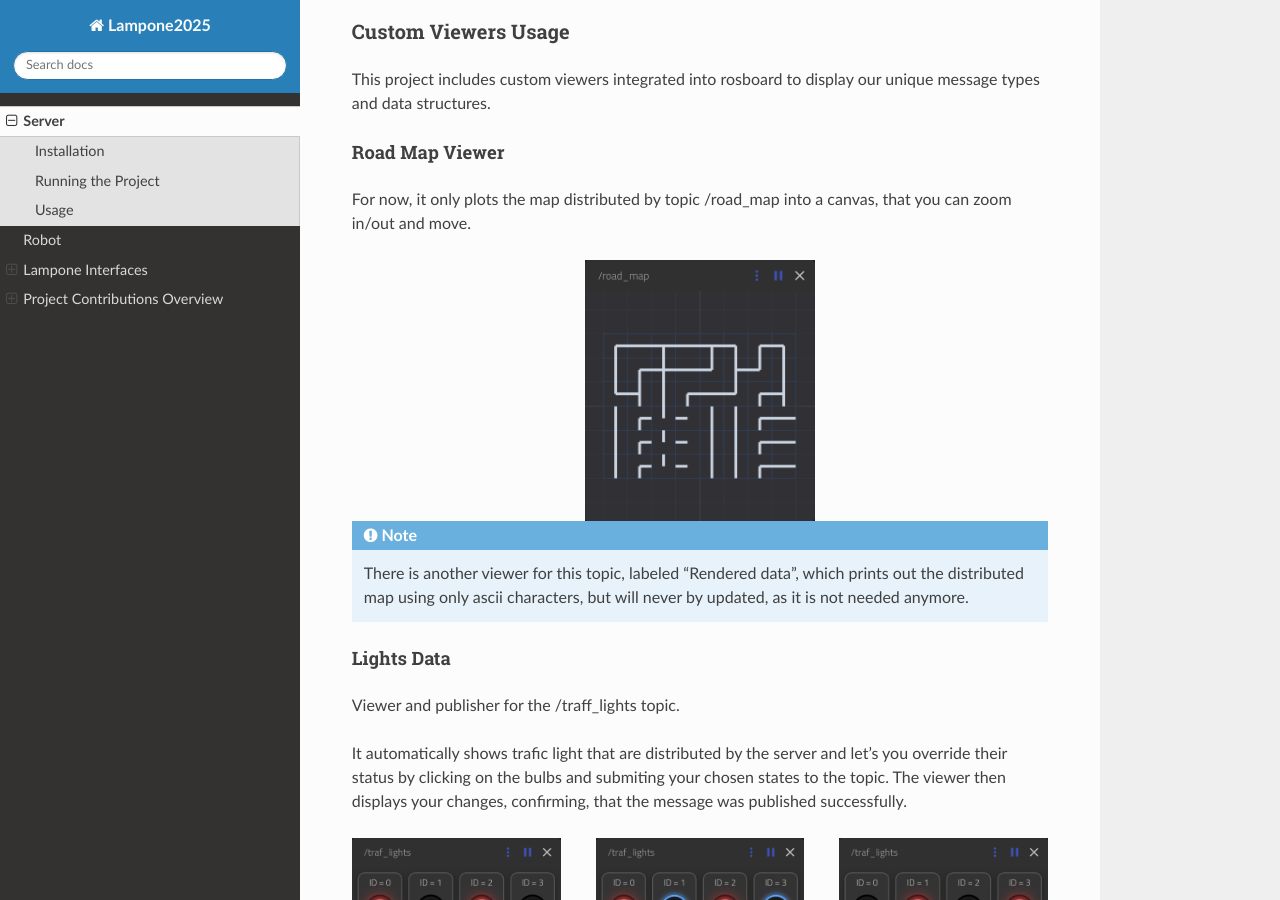
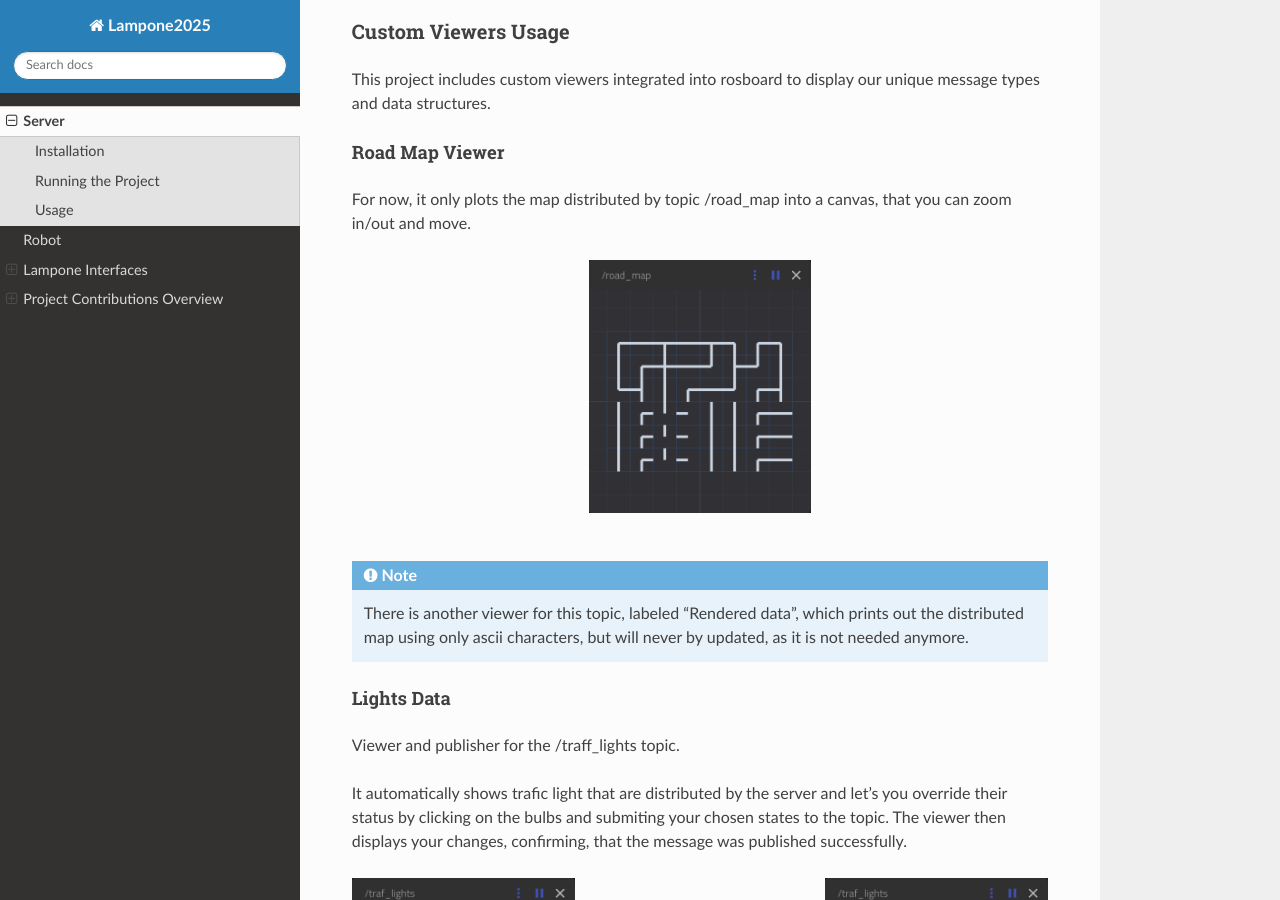
Before and after one commit to LosVocelos/LamponeDocs, a Sphinx documentation site: the page built from docs/source/server.rst, in a window 1280 px wide and 900 px high, scrolled down 3368 px. Built offline with Sphinx 7.4.7 and the Read the Docs theme 3.1.0, drawn with Linux system fonts in a browser that asks for light colours.

Commit message:
Fixing images AGAIN

```diff
--- a/docs/source/server.rst
+++ b/docs/source/server.rst
@@ -94,8 +94,10 @@
 For now, it only plots the map distributed by topic /road_map into a canvas, that you can zoom in/out and move.
 
 .. image:: img/ROSboard_road_map.png
-   :width: 33%
+   :width: 32%
    :align: center
+
+|
 
 .. note::
    There is another viewer for this topic, labeled "Rendered data", which prints out the distributed map using only ascii characters,
@@ -111,13 +113,13 @@
 The viewer then displays your changes, confirming, that the message was published successfully.
 
 .. image:: img/ROSboard_traf_lights_1.png
-   :width: 30%
+   :width: 32%
    :align: left
 
 .. image:: img/ROSboard_traf_lights_3.png
-   :width: 30%
+   :width: 32%
    :align: right
 
 .. image:: img/ROSboard_traf_lights_2.png
-   :width: 30%
+   :width: 32%
    :align: center
```
